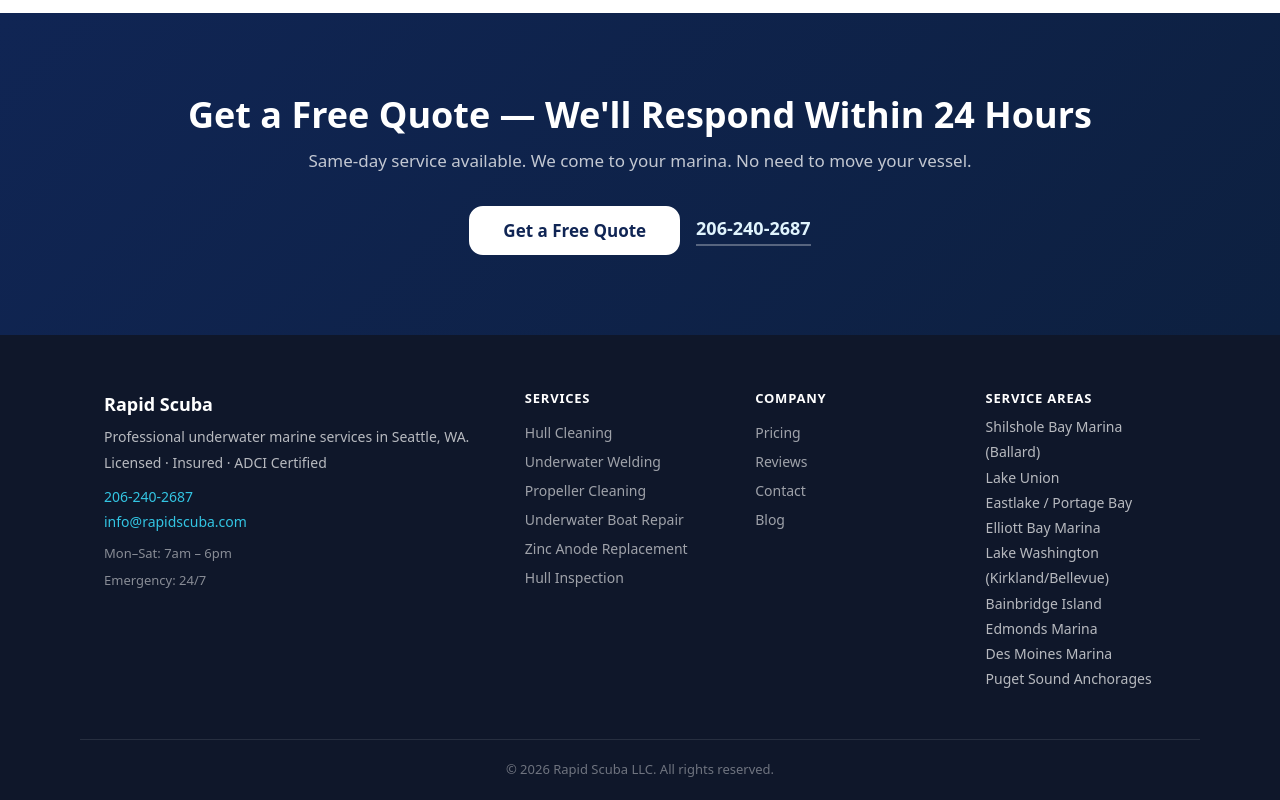
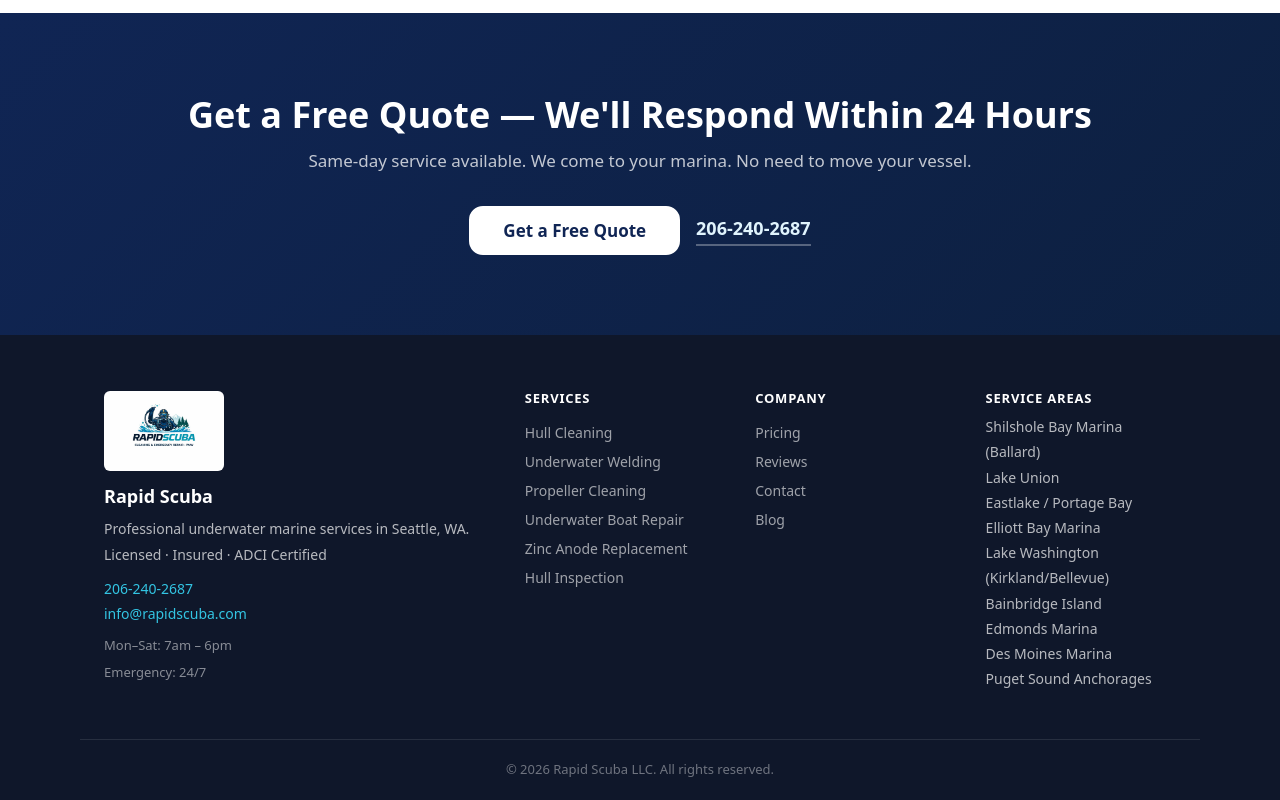
Before and after one commit to dsneed123/rapid-scuba, a React (Vite) app: page / in a window 1280 px wide. Shown: the part 3732-4532 px from the top of the page. Built offline with nearby package versions, Linux system fonts and the light colour scheme.

Commit message:
add Logo to webpage (#16)

```diff
--- a/src/App.css
+++ b/src/App.css
@@ -810,6 +810,15 @@ img {
   border-bottom: 1px solid rgba(255, 255, 255, 0.1);
 }
 
+.footer__brand-logo {
+  display: block;
+  height: 80px;
+  width: auto;
+  object-fit: contain;
+  border-radius: 6px;
+  margin-bottom: 12px;
+}
+
 .footer__brand strong {
   display: block;
   font-size: 18px;
--- a/src/components/layout/Footer.tsx
+++ b/src/components/layout/Footer.tsx
@@ -20,6 +20,11 @@ export function Footer() {
     <footer className="footer">
       <div className="container footer__inner">
         <div className="footer__brand">
+          <img
+            src="/images/1775538350-img-2034.jpg"
+            alt="Rapid Scuba logo"
+            className="footer__brand-logo"
+          />
           <strong>Rapid Scuba</strong>
           <p>Professional underwater marine services in Seattle, WA.</p>
           <p>Licensed · Insured · ADCI Certified</p>
```
